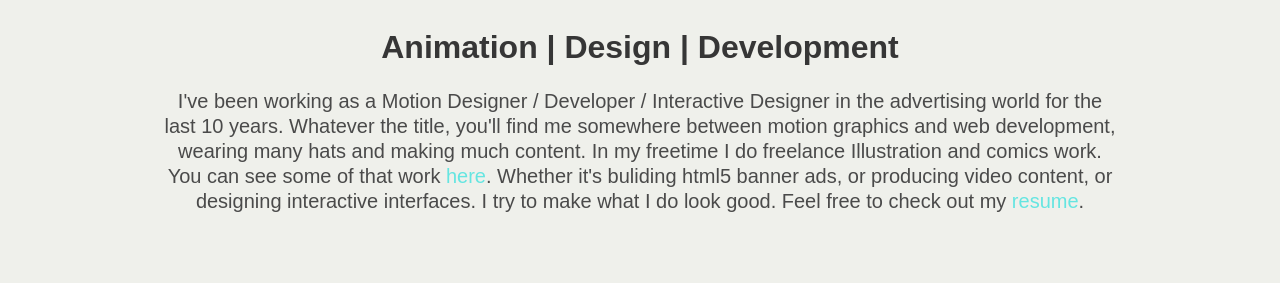
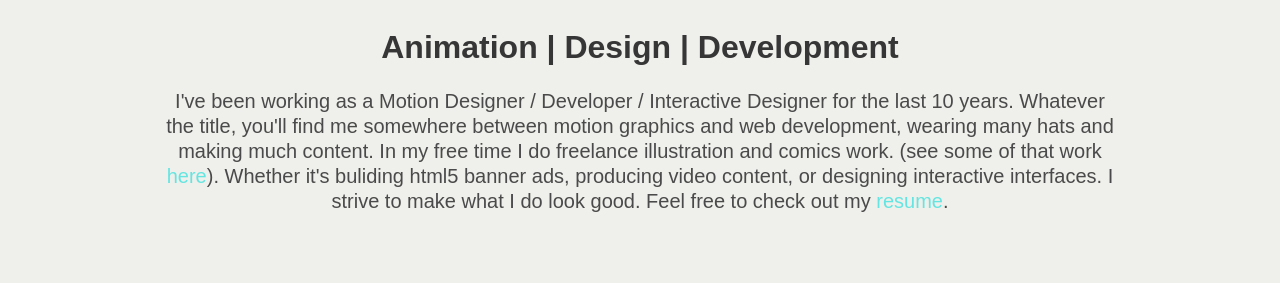
Before and after one commit to mikedface/mikedface.github.io, a website: page index.html in a window 1280 px wide. Shown: the part 755-1038 px from the top of the page. Drawn offline with nearby package versions, Linux system fonts and the light colour scheme.

Commit message:
Update index.html

```diff
--- a/index.html
+++ b/index.html
@@ -95,7 +95,7 @@
             <h1 class="title is-spaced is-size-3-desktop  is-size-4-mobile"><!--Animation | Design | Development -->
               Animation | Design | Development </h1>
             <h2 class="subtitle is-size-5">
-                I've been working as a Motion Designer / Developer / Interactive Designer in the advertising world for the last 10 years. Whatever the title, you'll find me somewhere between motion graphics and web development, wearing many hats and making much content. In my freetime I do freelance Illustration and comics work. You can see some of that work <a class="is-link has-text-primary" href="https://www.instagram.com/inradiator/">here</a>. Whether it's buliding html5 banner ads, or producing video content, or designing interactive interfaces.  I try to make what I do look good. Feel free to check out my <a class="is-link has-text-primary" href="MikeDanielsen_resume.pdf" >resume</a>.
+                I've been working as a Motion Designer / Developer / Interactive Designer for the last 10 years. Whatever the title, you'll find me somewhere between motion graphics and web development, wearing many hats and making much content. In my free time I do freelance illustration and comics work. (see some of that work <a class="is-link has-text-primary" href="https://www.instagram.com/inradiator/">here</a>). Whether it's buliding html5 banner ads, producing video content, or designing interactive interfaces.  I strive to make what I do look good. Feel free to check out my <a class="is-link has-text-primary" href="MikeDanielsen_resume.pdf" >resume</a>.
                 </h2>
             <!--
                 <div class="tile is-ancestor has-text-centered">
```
